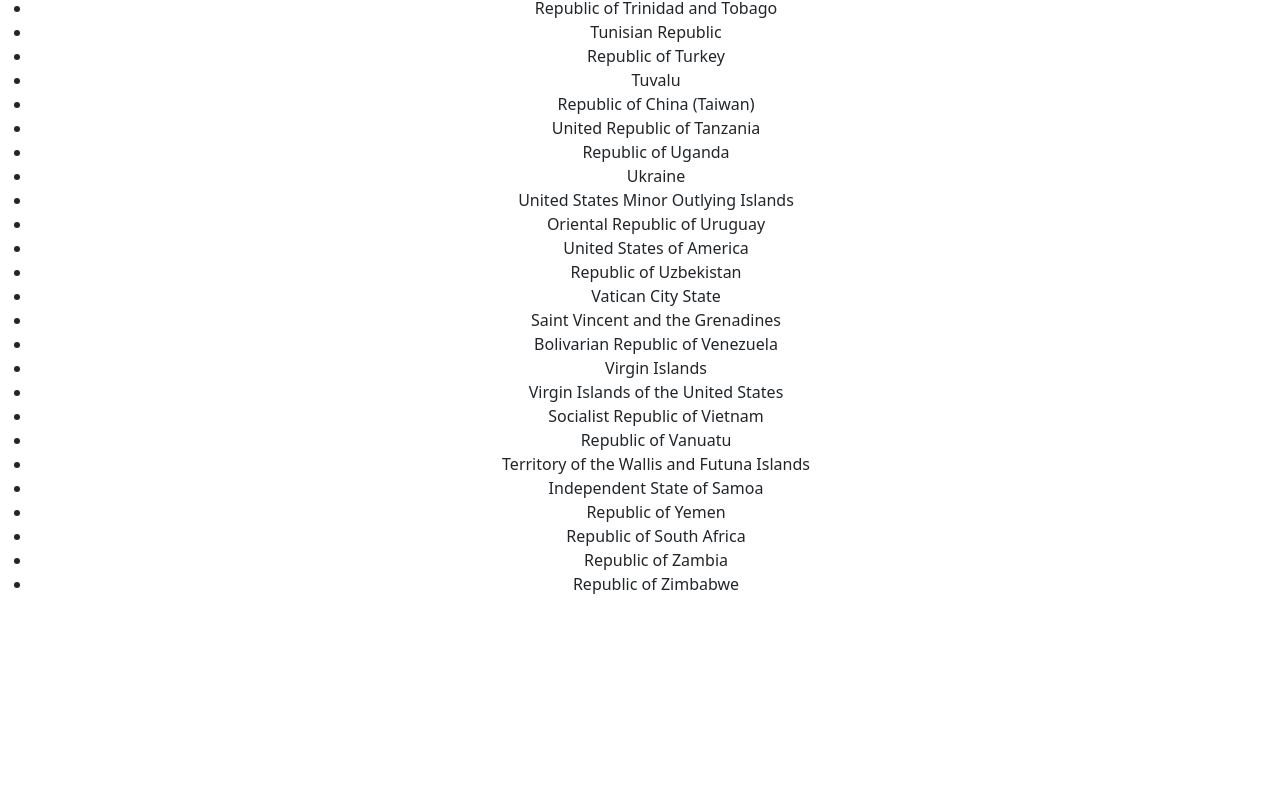
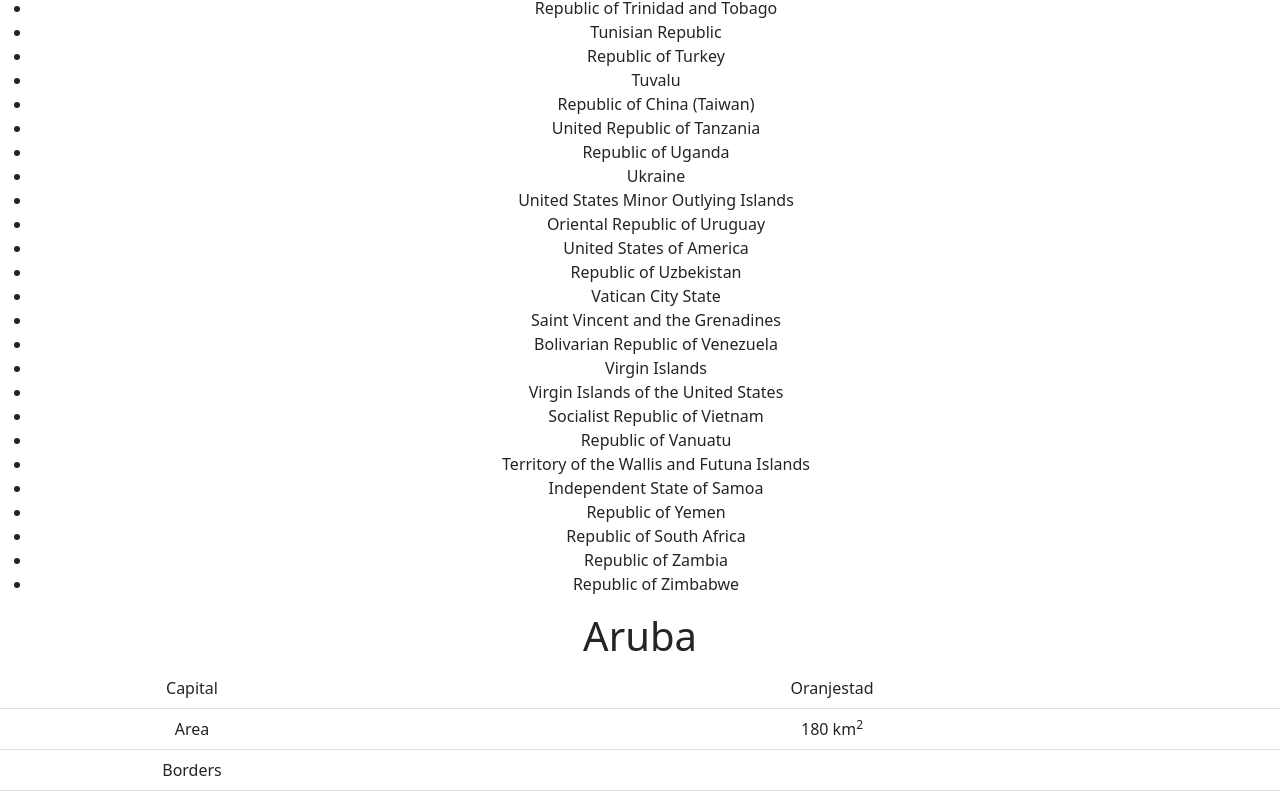
Before and after one commit to Ironhack-SAO-PTWD-Jun-2022/lab-wiki-countries, a React (Create React App) app: page /ABW in a window 1280 px wide. Shown: the part 5462-6269 px from the top of the page. Before the commit the page ends 6074 px from the top, so only its background shows below. Built offline with nearby package versions, Linux system fonts and the light colour scheme.

Commit message:
card9-country-details

```diff
--- a/src/App.js
+++ b/src/App.js
@@ -1,13 +1,19 @@
 
 import './App.css';
 import CountriesList from './components/CountriesList';
+import CountryDetails from './components/CountryDetails';
 import Navbar from './components/Navbar';
+import { Routes, Route } from 'react-router-dom';
+import countriesData from './countries.json';
 
 function App() {
   return (
     <div className="App">
       <Navbar />
       <CountriesList/>
+      <Routes>
+            <Route path='/:alpha3code' element={<CountryDetails countries={countriesData}/>} />
+      </Routes>
     </div>
   );
 }
--- /dev/null
+++ b/src/components/CountryDetails.js
@@ -0,0 +1,49 @@
+import { useParams, Link } from 'react-router-dom';
+
+function CountryDetails( {countries} ) {
+    const { alpha3code } = useParams();
+    const findCountry = countries.find((country) => {
+        return country.alpha3Code.toLowerCase() === alpha3code.toLowerCase()
+    })
+
+    function findCountryName(a3c) {
+        const country = countries.find((country) => {
+            return country.alpha3Code.toLowerCase() === a3c.toLowerCase()
+        })
+        return country.name.official
+    }
+
+    return findCountry && (
+        <div className="card-detail">
+            <h1>{findCountry.name.official}</h1>
+            <table className="table">
+              <thead></thead>
+              <tbody>
+                <tr>
+                  <td style={{width: '30%'}}>Capital</td>
+                  <td>{findCountry.capital}</td>
+                </tr>
+                <tr>
+                  <td>Area</td>
+                  <td>
+                    {findCountry.area} km
+                    <sup>2</sup>
+                  </td>
+                </tr>
+                <tr>
+                  <td>Borders</td>
+                  <td>
+                    <ul>
+                        {findCountry.borders.map((border) => {
+                           return <li key={border}><Link to={`/${border}`}>{findCountryName(border)}</Link></li>
+                        })}
+                    </ul>
+                  </td>
+                </tr>
+              </tbody>
+            </table>
+          </div>
+    )
+}
+
+export default CountryDetails;
```
